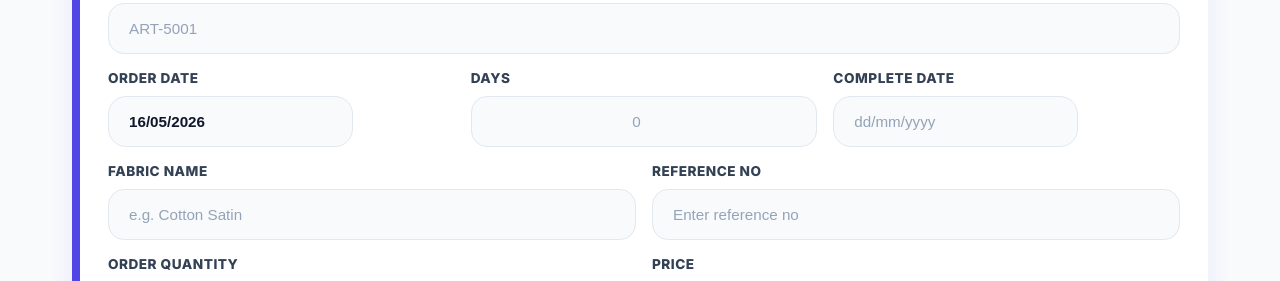
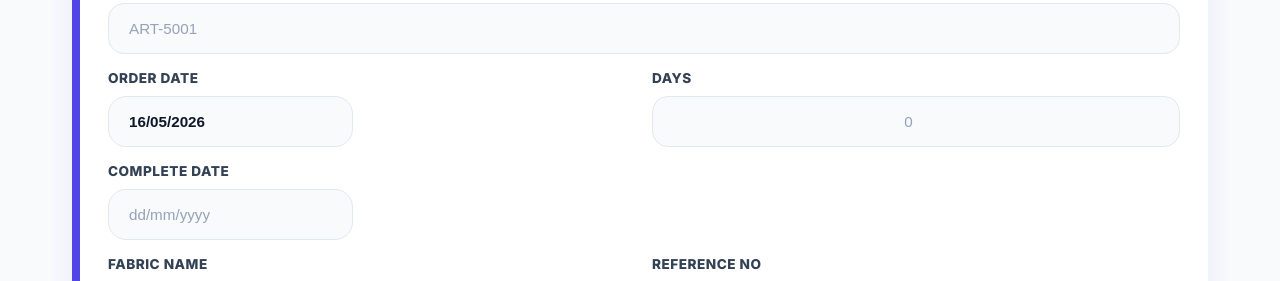
Before and after one commit to DevvVaghasiya/vatsalya-lifestyle, a React (Vite) app in the folder frontend/: page /add-order in a window 1280 px wide. Shown: the part 468-749 px from the top of the page. Built offline with nearby package versions, Linux system fonts and the light colour scheme; no server answers; sample sign-in values are in the browser's storage.

Commit message:
style: move Complete Date below Order Date and Days for better visibility

```diff
--- a/frontend/src/pages/AddOrder.jsx
+++ b/frontend/src/pages/AddOrder.jsx
@@ -339,7 +339,7 @@ const AddOrder = () => {
               <input type="text" className="form-input" name="styleNo" placeholder="ART-5001" value={formData.styleNo} onChange={handleChange} style={{ backgroundColor: '#F8FAFC', borderRadius: '16px' }} />
             </div>
 
-            <div style={{ display: 'grid', gridTemplateColumns: 'repeat(auto-fit, minmax(100px, 1fr))', gap: '16px', marginBottom: '16px' }}>
+            <div style={{ display: 'grid', gridTemplateColumns: '1fr 1fr', gap: '16px', marginBottom: '16px' }}>
               <div className="form-group" style={{ marginBottom: 0 }}>
                 <label className="form-label">Order Date</label>
                 <DatePicker
@@ -363,7 +363,9 @@ const AddOrder = () => {
                   style={{ backgroundColor: '#F8FAFC', borderRadius: '16px', textAlign: 'center' }}
                 />
               </div>
-              <div className="form-group" style={{ marginBottom: 0 }}>
+            </div>
+
+            <div className="form-group" style={{ marginBottom: '16px' }}>
               <label className="form-label">Complete Date</label>
               <DatePicker
                 selected={formData.expectedCompletionDate ? new Date(formData.expectedCompletionDate) : null}
@@ -373,7 +375,6 @@ const AddOrder = () => {
                 placeholderText="dd/mm/yyyy"
                 style={{ backgroundColor: '#F8FAFC', borderRadius: '16px' }}
               />
-              </div>
             </div>
 
             <div style={{ display: 'grid', gridTemplateColumns: 'repeat(auto-fit, minmax(140px, 1fr))', gap: '16px', marginBottom: '16px' }}>
```
Lines whose indentation alone changed are shown as unchanged.
